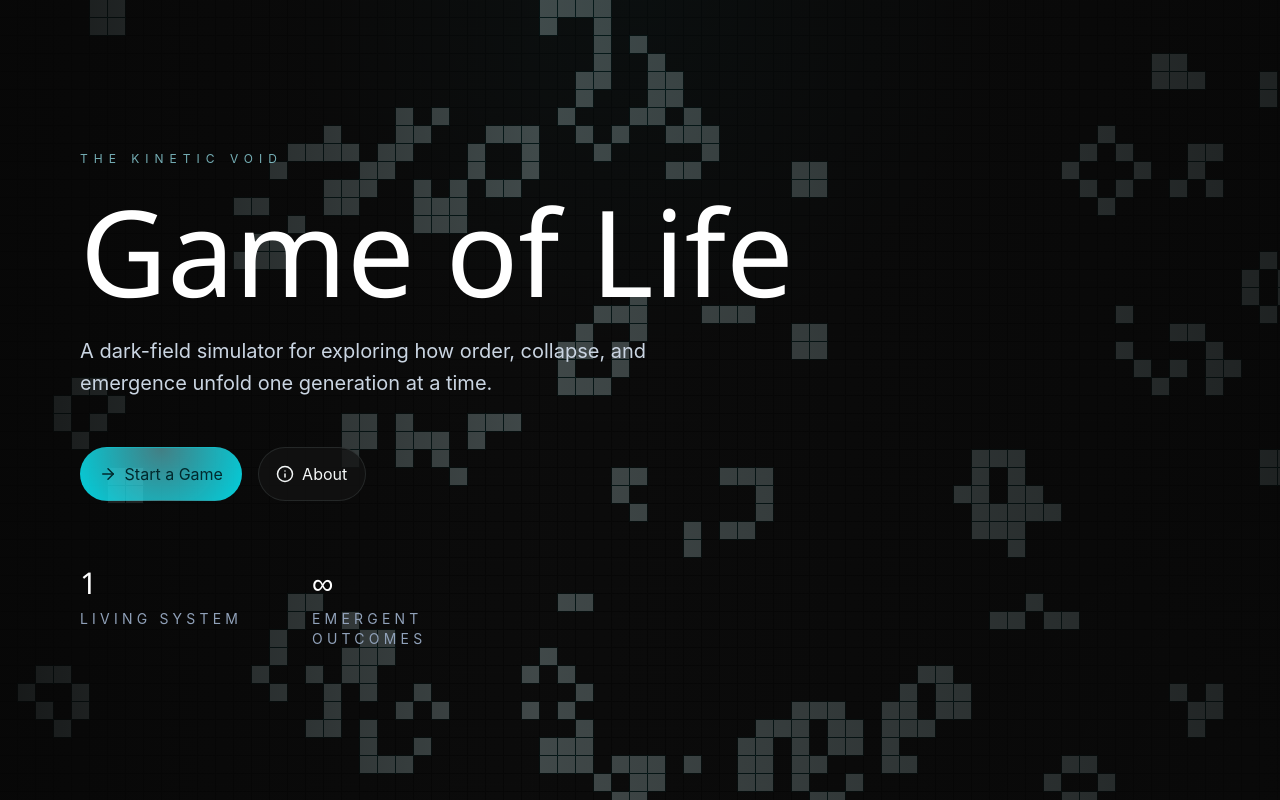
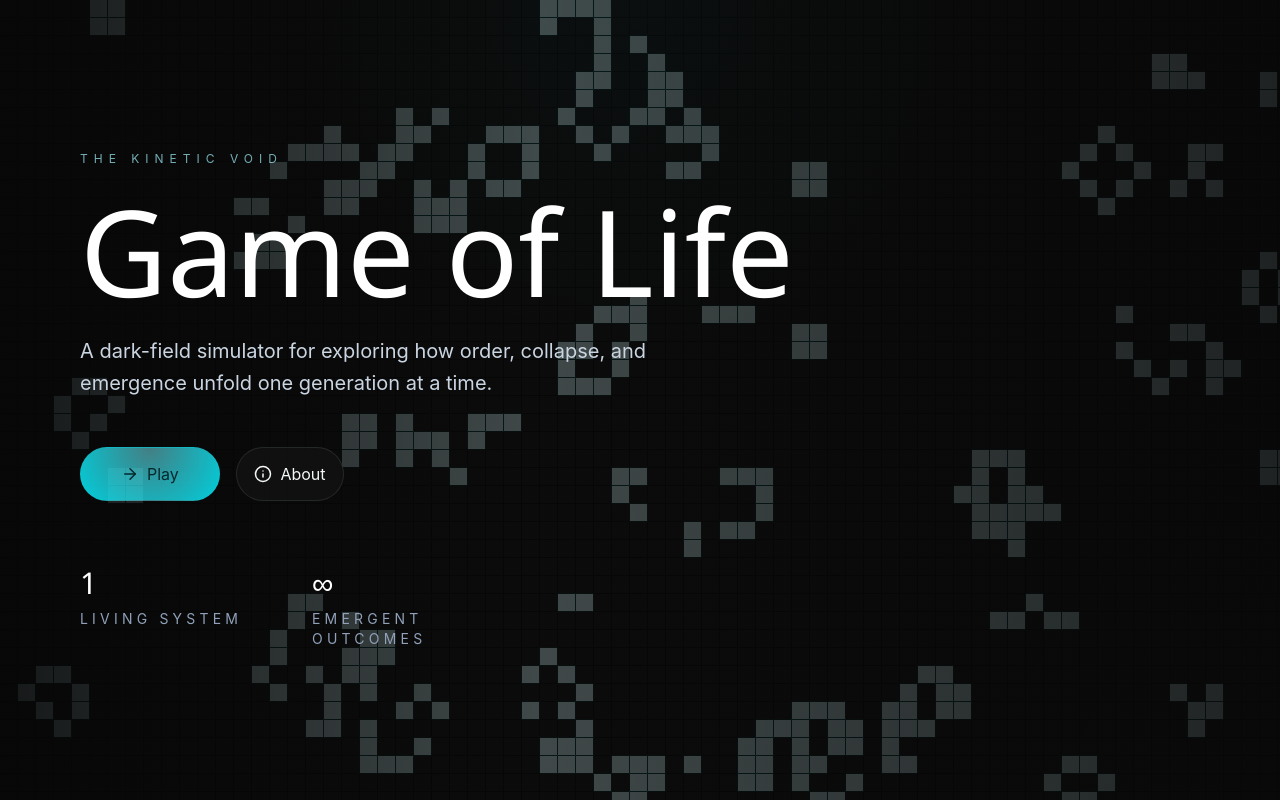
Before and after one commit to maorts14/game-of-life, a React (Vite) app in the folder frontend/: page / in a window 1280 px wide. Built offline with nearby package versions, Linux system fonts and the light colour scheme.

Commit message:
home page button

```diff
--- a/frontend/src/screens/HomeScreen.tsx
+++ b/frontend/src/screens/HomeScreen.tsx
@@ -22,9 +22,14 @@ export function HomeScreen() {
           </p>
 
           <div className="mt-12 flex flex-wrap gap-4">
-            <Link to="/worlds" className="control-button" data-accent="true">
+            <Link
+              to="/worlds"
+              className="control-button [background:radial-gradient(circle_at_top,rgba(125,244,255,0.6),rgba(0,240,255,0.95))]"
+              data-accent="true"
+              style={{ paddingLeft: "2.5rem", paddingRight: "2.5rem" }}
+            >
               <ArrowRight size={18} />
-              Start a Game
+              Play
             </Link>
             <Link to="/about" className="control-button">
               <Info size={18} />
```
